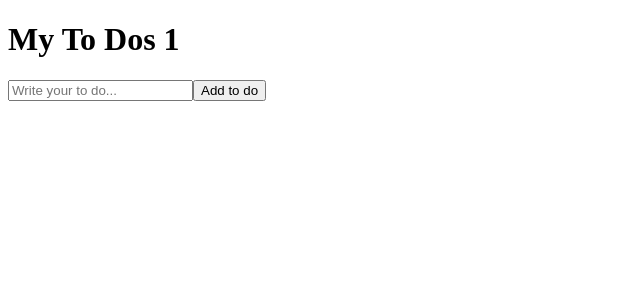
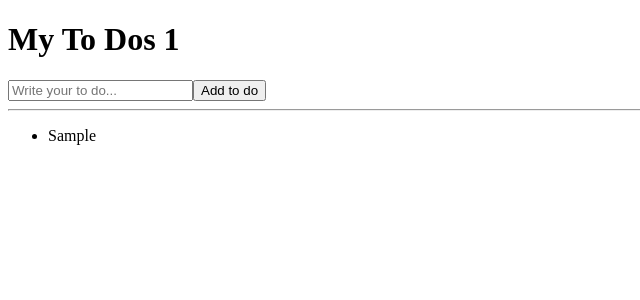
Before and after one commit to LONGNEW/React, a React (Create React App) app: page / in a window 1280 px wide. Both pictures are taken after typing "Sample" into the empty fields and a click on the button "Add to do". Shown: the top 300 px of the page, without its empty margins (0-640 px from the left). Built offline with nearby package versions, Linux system fonts and the light colour scheme.

Commit message:
# 7.1 making <li>s with map()
you have to give key attribute when using array

```diff
--- a/src/App.js
+++ b/src/App.js
@@ -9,26 +9,26 @@
     if (toDo === "") {
       return;
     }
-    // 현재 함수를 빠져나가게 되면 setter의 영향을 받는 듯.
     setToDo("");
-    setToDos(currentArray => [toDo, ...currentArray]);
-    // setToDos(function (currentArray) {
-    //   return [toDo, ...currentArray]
-    // })
-
+    setToDos((currentArray) => [toDo, ...currentArray]);
   };
-
-  useEffect(() => {
-    console.log(toDos);
-  }, [toDos]);
 
   return (
     <div>
       <h1>My To Dos {toDos.length}</h1>
+
       <form onSubmit={onSubmit}>
         <input onChange={onChange} value={toDo} type={"text"} placeholder="Write your to do..." />
         <button>Add to do</button>
       </form>
+
+      <hr />
+
+      <ul>
+        {toDos.map((item, index) => (
+          <li key={index}>{item}</li>
+        ))}
+      </ul>
     </div>
   );
 }
```
